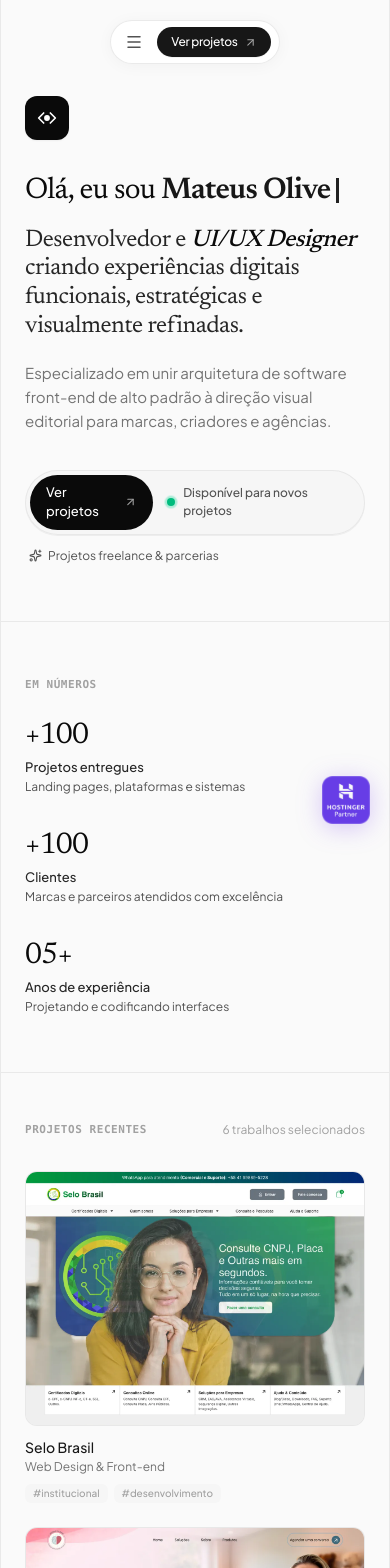
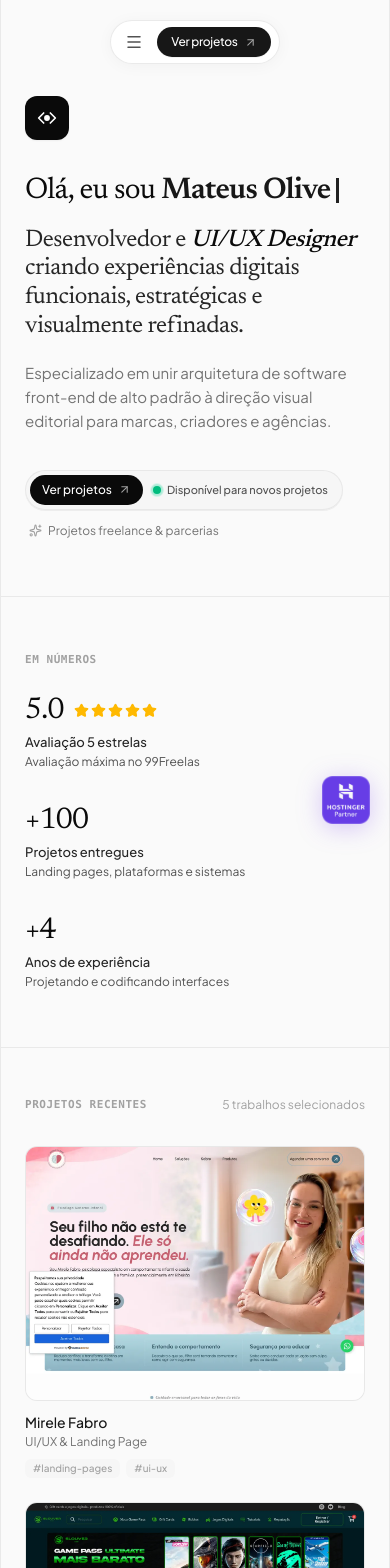
Before and after one commit to anxis-tech/portfolio_landing_page, a Next.js app: page / in a window 390 px wide. Shown: the top 1568 px of the page. Built offline with nearby package versions, Linux system fonts and the light colour scheme.

Commit message:
fix: layout mobile dos botões do hero, remoção de links no rodapé e remoção do Selo Brasil

```diff
--- a/src/components/at-a-glance.tsx
+++ b/src/components/at-a-glance.tsx
@@ -1,5 +1,6 @@
 import React from "react";
 import { statsData } from "@/data/portfolio";
+import { Star } from "lucide-react";
 
 export function AtAGlance() {
   return (
@@ -20,9 +21,18 @@ export function AtAGlance() {
               idx !== 0 ? "sm:border-l sm:border-neutral-200/70 sm:pl-8 lg:pl-10" : ""
             }`}
           >
-            <span className="font-serif-editorial text-3xl sm:text-4xl lg:text-5xl text-neutral-950 font-normal tracking-tight">
-              {stat.value}
-            </span>
+            <div className="flex items-baseline gap-2.5">
+              <span className="font-serif-editorial text-3xl sm:text-4xl lg:text-5xl text-neutral-950 font-normal tracking-tight">
+                {stat.value}
+              </span>
+              {stat.id === "rating" && (
+                <div className="flex items-center gap-0.5 text-amber-400 mb-1" aria-label="5 de 5 estrelas">
+                  {[...Array(5)].map((_, i) => (
+                    <Star key={i} size={15} className="fill-amber-400 text-amber-400" />
+                  ))}
+                </div>
+              )}
+            </div>
             <span className="text-[13px] font-medium text-neutral-800 mt-1">
               {stat.label}
             </span>
--- a/src/components/footer-editorial.tsx
+++ b/src/components/footer-editorial.tsx
@@ -1,6 +1,5 @@
 import React from "react";
 import { profileData } from "@/data/portfolio";
-import { ArrowUpRight } from "lucide-react";
 
 export function FooterEditorial() {
   const currentYear = new Date().getFullYear();
@@ -33,28 +32,6 @@ export function FooterEditorial() {
           {profileData.footerQuote.secondary}
         </p>
 
-        {/* Links Discretos Profissionais */}
-        <div className="mt-8 flex flex-wrap items-center justify-center gap-6 text-[13px] text-neutral-400">
-          <a
-            href={profileData.linkedin}
-            target="_blank"
-            rel="noopener noreferrer"
-            className="hover:text-white transition-colors flex items-center gap-1"
-          >
-            <span>LinkedIn</span>
-            <ArrowUpRight size={12} className="text-neutral-500" />
-          </a>
-          <a
-            href={profileData.github}
-            target="_blank"
-            rel="noopener noreferrer"
-            className="hover:text-white transition-colors flex items-center gap-1"
-          >
-            <span>GitHub</span>
-            <ArrowUpRight size={12} className="text-neutral-500" />
-          </a>
-        </div>
-
         {/* Linha de Copyright e Créditos */}
         <div className="mt-10 pt-6 border-t border-neutral-900/80 w-full max-w-xs flex flex-col items-center gap-1 text-[11px] font-mono text-neutral-500">
           <span>© {currentYear} {profileData.name}</span>
--- a/src/components/hero-editorial.tsx
+++ b/src/components/hero-editorial.tsx
@@ -92,21 +92,21 @@ export function HeroEditorial() {
         </p>
       </div>
 
-      {/* 3. CTA em Cápsula Composta (Semelhante à referência visual) */}
-      <div className="mt-9 flex flex-wrap items-center gap-3">
-        <div className="inline-flex items-center p-1 bg-neutral-100/90 border border-neutral-200/80 rounded-full shadow-2xs">
+      {/* 3. CTA em Cápsula Composta (Sem quebra de linha no mobile) */}
+      <div className="mt-9 flex flex-col sm:flex-row sm:items-center items-start gap-3">
+        <div className="inline-flex items-center p-1 bg-neutral-100/90 border border-neutral-200/80 rounded-full shadow-2xs max-w-full">
           {/* Botão de Navegação para Projetos */}
           <a
             href="#projetos"
-            className="inline-flex items-center gap-2 bg-neutral-950 text-white hover:bg-neutral-800 text-[13px] font-medium px-4 py-2 rounded-full transition-all duration-200 group active:scale-98"
+            className="inline-flex items-center justify-center gap-1.5 sm:gap-2 bg-neutral-950 text-white hover:bg-neutral-800 text-[12px] sm:text-[13px] font-medium px-3 sm:px-4 py-1.5 sm:py-2 rounded-full transition-all duration-200 group active:scale-98 whitespace-nowrap shrink-0"
           >
             <span>Ver projetos</span>
-            <ArrowUpRight size={14} className="text-neutral-400 group-hover:text-white transition-colors" />
+            <ArrowUpRight size={13} className="text-neutral-400 group-hover:text-white transition-colors shrink-0" />
           </a>
 
           {/* Badge de Disponibilidade com Indicador Pulsante */}
-          <div className="px-3.5 py-1.5 flex items-center gap-2 text-[12px] font-medium text-neutral-600">
-            <span className="relative flex h-2 w-2">
+          <div className="px-2.5 sm:px-3.5 py-1 sm:py-1.5 flex items-center gap-1.5 sm:gap-2 text-[11px] sm:text-[12px] font-medium text-neutral-600 whitespace-nowrap shrink-0">
+            <span className="relative flex h-2 w-2 shrink-0">
               <span className="animate-ping absolute inline-flex h-full w-full rounded-full bg-emerald-400 opacity-75"></span>
               <span className="relative inline-flex rounded-full h-2 w-2 bg-emerald-500"></span>
             </span>
@@ -115,8 +115,8 @@ export function HeroEditorial() {
         </div>
 
         {/* Informação Contextual Suplementar */}
-        <span className="text-[12px] text-neutral-600 flex items-center gap-1.5 pl-1">
-          <Sparkles size={13} className="text-neutral-600" />
+        <span className="text-[12px] text-neutral-500 flex items-center gap-1.5 pl-1 whitespace-nowrap">
+          <Sparkles size={13} className="text-neutral-400 shrink-0" />
           <span>Projetos freelance & parcerias</span>
         </span>
       </div>
--- a/src/data/portfolio.ts
+++ b/src/data/portfolio.ts
@@ -87,20 +87,20 @@ export const profileData: ProfileInfo = {
    ========================================================================= */
 export const statsData: StatItem[] = [
   {
+    id: "rating",
+    value: "5.0",
+    label: "Avaliação 5 estrelas",
+    description: "Avaliação máxima no 99Freelas",
+  },
+  {
     id: "projects",
     value: "+100",
     label: "Projetos entregues",
     description: "Landing pages, plataformas e sistemas",
   },
   {
-    id: "clients",
-    value: "+100",
-    label: "Clientes",
-    description: "Marcas e parceiros atendidos com excelência",
-  },
-  {
     id: "experience",
-    value: "05+",
+    value: "+4",
     label: "Anos de experiência",
     description: "Projetando e codificando interfaces",
   },
@@ -161,21 +161,6 @@ export const categoriesData: ProjectCategory[] = [
    ========================================================================= */
 export const projectsData: Project[] = [
   // --- PROJETOS RECENTES (Primeira Linha - 3 Iniciais) ---
-  {
-    id: "selo-brasil",
-    title: "Selo Brasil",
-    slug: "selo-brasil",
-    category: "Site Institucional & Tecnologia",
-    categories: ["institucional", "desenvolvimento", "ui-ux"],
-    description: "Plataforma institucional para certificação digital e serviços corporativos com interface limpa e segura.",
-    image: "/projects/selo-brasil.webp",
-    link: "http://selobrasil.com.br/",
-    year: "2026",
-    client: "Selo Brasil Certificados",
-    type: "Web Design & Front-end",
-    recent: true,
-    featured: true,
-  },
   {
     id: "mirele-fabro",
     title: "Mirele Fabro",
@@ -264,20 +249,6 @@ export const projectsData: Project[] = [
     link: "https://nevespaduaadvocacia.com.br/",
     year: "2026",
     type: "Desenvolvimento Front-end",
-    agencyProject: true,
-  },
-  {
-    id: "selo-brasil-agency",
-    title: "Portal Selo Brasil Corporate",
-    slug: "selo-brasil-corporate",
-    category: "Design System & Interface Web",
-    categories: ["parcerias", "ui-ux", "desenvolvimento"],
-    description: "Implementação da interface digital e integração de fluxos corporativos em colaboração com equipe externa.",
-    agency: "Agência Nexus Branding",
-    image: "/projects/selo-brasil.webp",
-    link: "http://selobrasil.com.br/",
-    year: "2026",
-    type: "UI/UX & Desenvolvimento",
     agencyProject: true,
   },
   {
```
